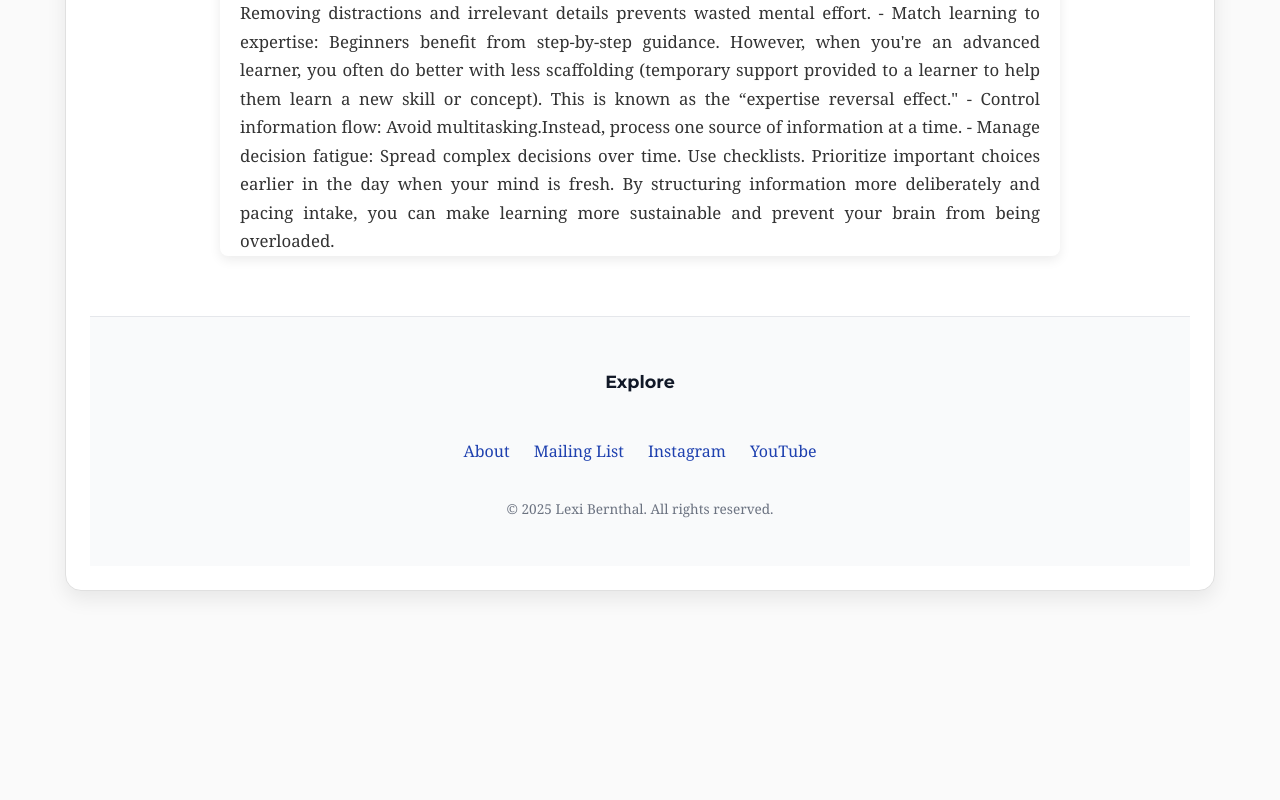
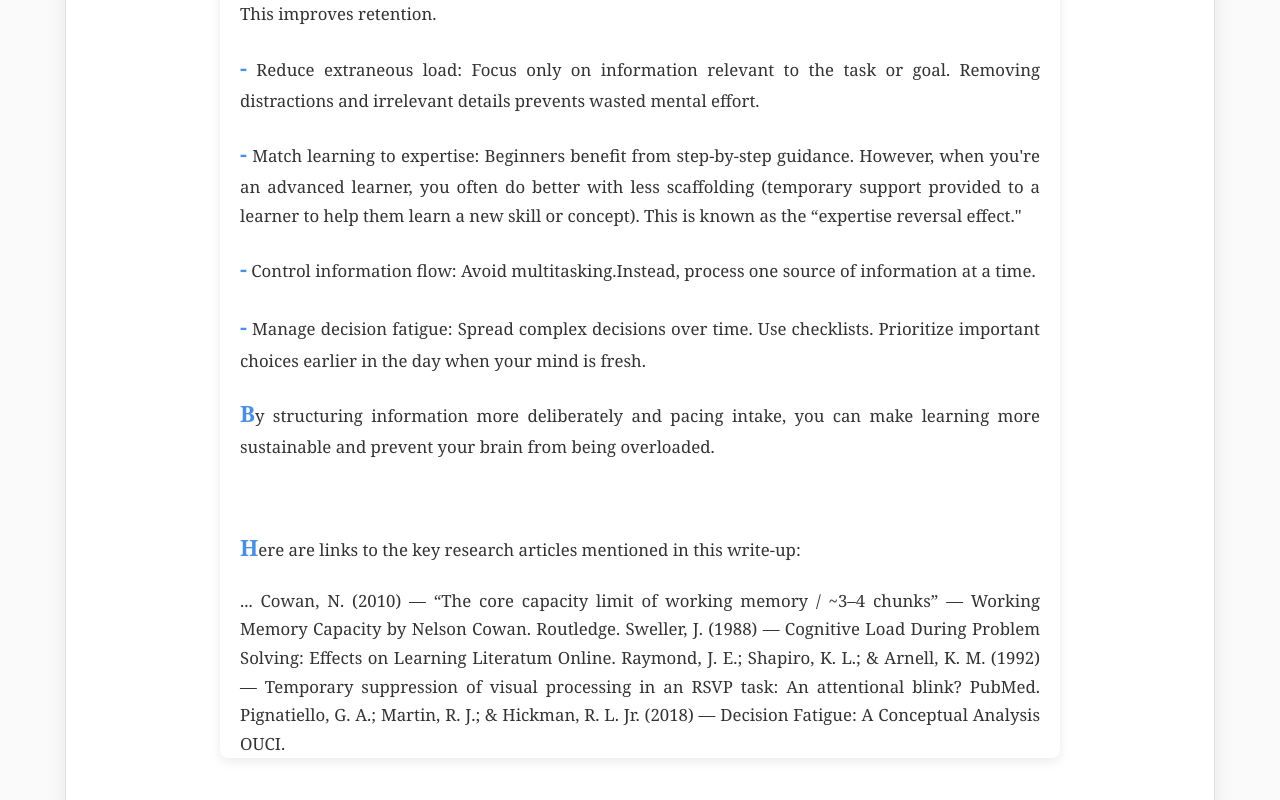
Before and after one commit to alexisbernt/Portfolio, a React (Create React App) app in the folder lexi-portfolio/: page /post3 in a window 1280 px wide. Shown: the part 1740-2540 px from the top of the page. Before the commit the page ends 2363 px from the top, so only its background shows below. Built offline with nearby package versions, Linux system fonts and the light colour scheme.

Commit message:
Update LearningPost3.js
Formatting updates. Pretty good spot - need to link more blog articles to home page eventually.

```diff
--- a/lexi-portfolio/src/pages/Posts/LearningPost3.js
+++ b/lexi-portfolio/src/pages/Posts/LearningPost3.js
@@ -43,13 +43,32 @@ In short: The mind can be overwhelmed when information comes too quickly. More i
            When too much of this information is taken in at once, our brains can become overloaded and it becomes difficult to process and retain the information.
            This is especially true when trying to learn new skills or concepts, as our brains are already working hard to understand and integrate the new information.
 Several research-backed strategies can help prevent cognitive overload:
+        </p>
+        <p>
 - Chunk and space information: Break content into smaller units and spread learning across time. This improves retention.
+        </p>
+        <p>
 - Reduce extraneous load: Focus only on information relevant to the task or goal. Removing distractions and irrelevant details prevents wasted mental effort.
+        </p>
+        <p>
 - Match learning to expertise: Beginners benefit from step-by-step guidance. However, when you're an advanced learner, you often do better with less scaffolding (temporary support provided to a learner to help them learn a new skill or concept). This is known as the “expertise reversal effect."
+        </p>
+        <p>
 - Control information flow: Avoid multitasking.Instead, process one source of information at a time.
+        </p>
+        <p>
 - Manage decision fatigue: Spread complex decisions over time. Use checklists. Prioritize important choices earlier in the day when your mind is fresh.
+        </p>
+        <p>
 By structuring information more deliberately and pacing intake, you can make learning more sustainable and prevent your brain from being overloaded.
         </p>
+        <br/>
+        <p>Here are links to the key research articles mentioned in this write-up:</p>
+        <p>
+... Cowan, N. (2010) — “The core capacity limit of working memory / ~3–4 chunks” — Working Memory Capacity by Nelson Cowan.
+Routledge. Sweller, J. (1988) — Cognitive Load During Problem Solving: Effects on Learning Literatum Online.
+Raymond, J. E.; Shapiro, K. L.; & Arnell, K. M. (1992) — Temporary suppression of visual processing in an RSVP task: An attentional blink?
+PubMed. Pignatiello, G. A.; Martin, R. J.; & Hickman, R. L. Jr. (2018) — Decision Fatigue: A Conceptual Analysis OUCI. </p>
         </div>
         <Footer/>
     </div>
```
